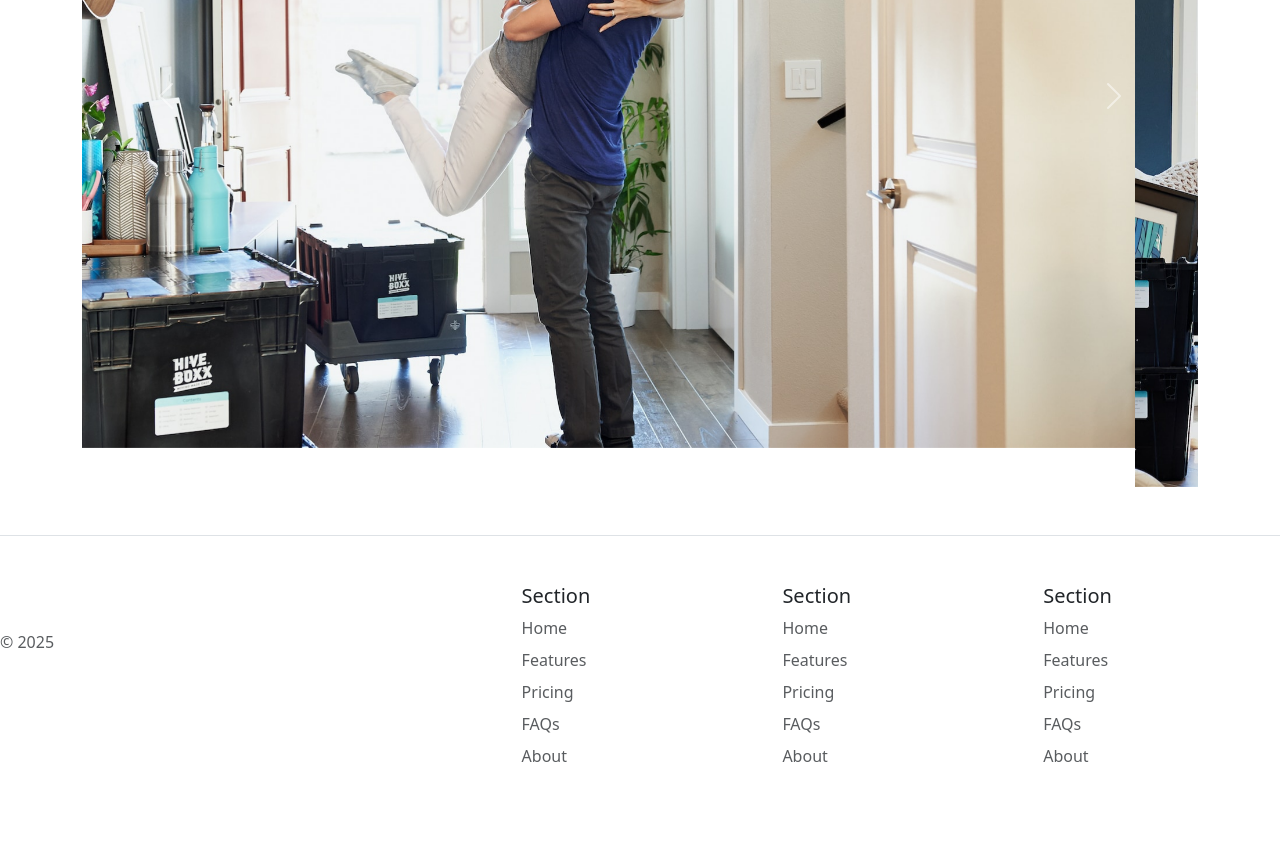
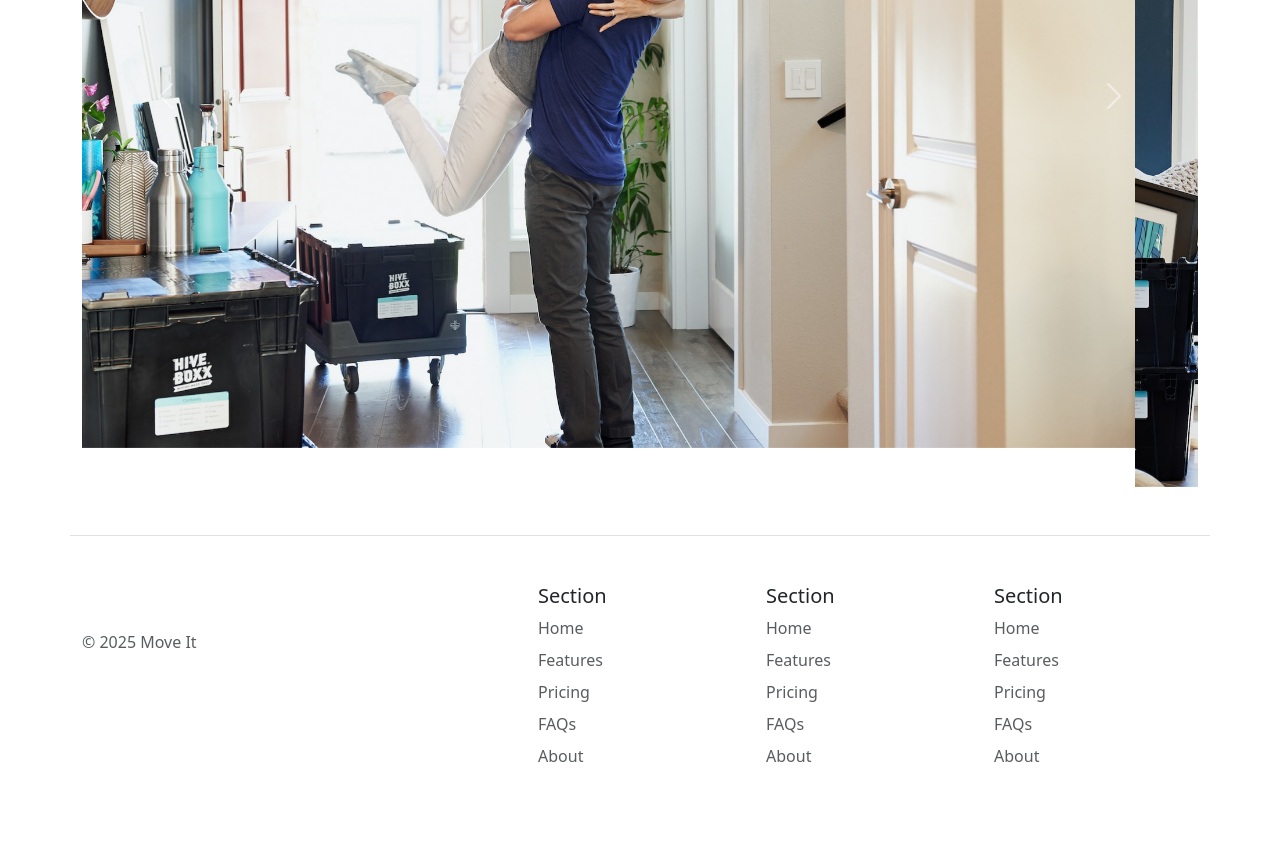
Before and after one commit to sutjipta/MoveIt, a plain HTML site: page index.html in a window 1280 px wide. Shown: the part 1712-2555 px from the top of the page. Drawn offline with nearby package versions, Linux system fonts and the light colour scheme.

Commit message:
Add files via upload

```diff
--- a/index.html
+++ b/index.html
@@ -132,12 +132,13 @@
     </div>
   </div>
 
+  <div class="container">
   <footer class="row row-cols-1 row-cols-sm-2 row-cols-md-5 py-5 my-5 border-top">
     <div class="col mb-3">
       <a href="/" class="d-flex align-items-center mb-3 link-body-emphasis text-decoration-none" aria-label="Bootstrap">
         <svg class="bi me-2" width="50" height="30" aria-hidden="true"><use xlink:href="#bootstrap"></use></svg>
       </a>
-      <p class="text-body-secondary">© 2025</p>
+      <p class="text-body-secondary">© 2025 Move It</p>
     </div>
 
     <div class="col mb-3">
@@ -176,9 +177,8 @@
         <li class="nav-item mb-2"><a href="#" class="nav-link p-0 text-body-secondary">About</a></li>
       </ul>
     </div>
-
-
   </footer>
+</div>
 
   <script src="https://cdn.jsdelivr.net/npm/bootstrap@5.3.5/dist/js/bootstrap.bundle.min.js" integrity="sha384-k6d4wzSIapyDyv1kpU366/PK5hCdSbCRGRCMv+eplOQJWyd1fbcAu9OCUj5zNLiq" crossorigin="anonymous"></script>
 </body>
```
